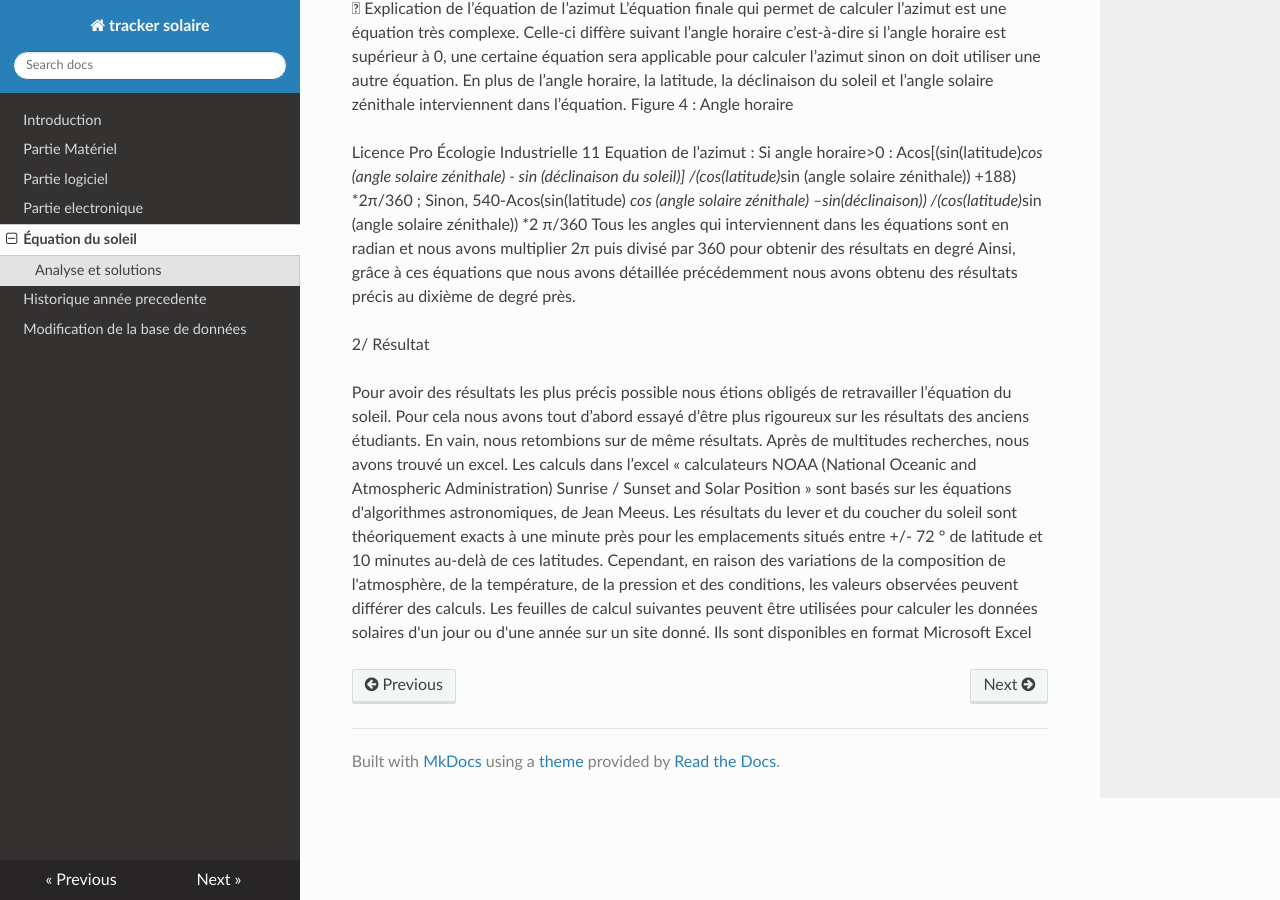
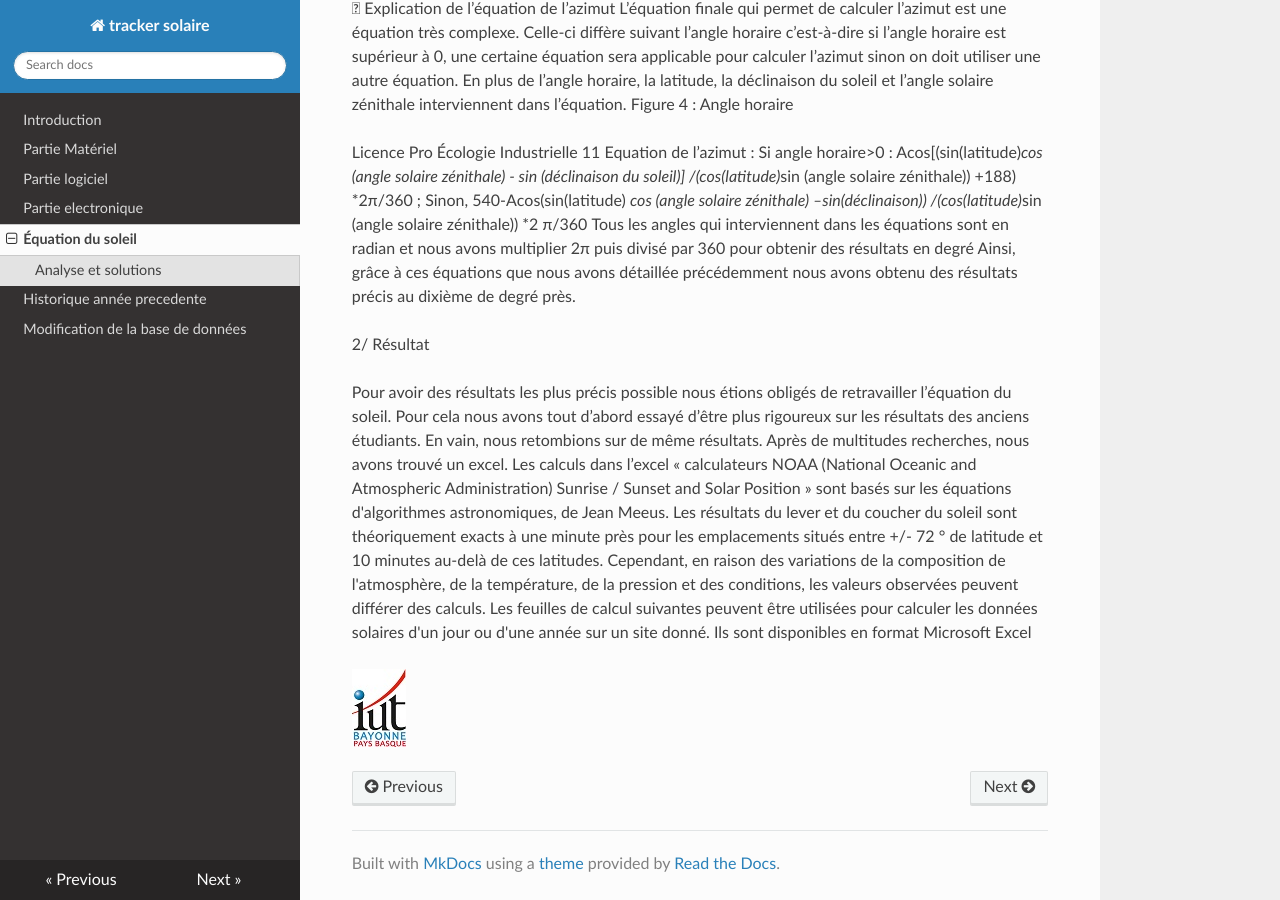
Before and after one commit to pt-tracker-gim/trackeurSolaire, an MkDocs documentation site: the page built from docs/Courbe_du_soleil.md, in a window 1280 px wide and 900 px high, scrolled down 3046 px. Built offline with MkDocs 1.6.1, drawn with Linux system fonts in a browser that asks for light colours; nearby versions of some CDN libraries; old or Windows-style settings are respelled for this version of MkDocs.

Commit message:
Update Courbe_du_soleil.md

```diff
--- a/docs/Courbe_du_soleil.md
+++ b/docs/Courbe_du_soleil.md
@@ -143,3 +143,5 @@ observées peuvent différer des calculs.
 Les feuilles de calcul suivantes peuvent être utilisées pour calculer les données
 solaires d'un jour ou d'une année sur un site donné. Ils sont disponibles en format
 Microsoft Excel
+
+![Screenshot](pic/logo_iut.png)
```
